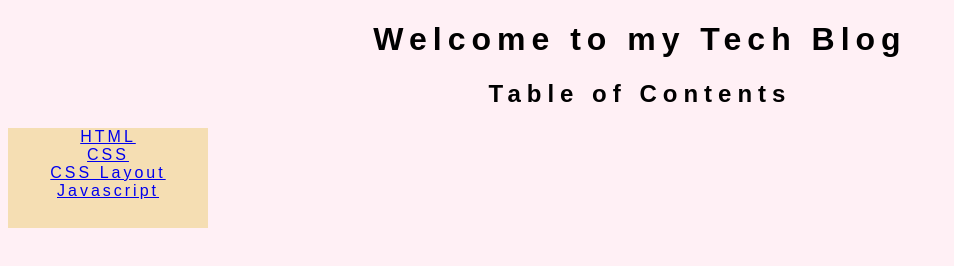
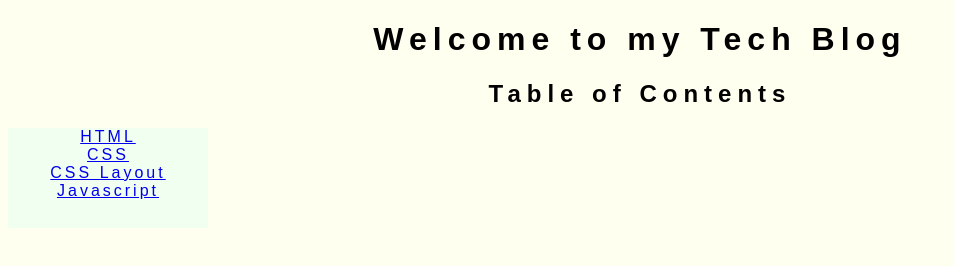
Before and after one commit to Hally-albeno/techblog, a plain HTML site: page index.html in a window 1280 px wide. Shown: the whole page, without its empty margins (0-954 px from the left). Drawn offline with Linux system fonts and the light colour scheme.

Commit message:
Update style.css

```diff
--- a/style.css
+++ b/style.css
@@ -5,7 +5,7 @@ li {letter-spacing: 3px}
 
 ul{
   list-style-type: none;
-  background-color: rgb(245,222,179);
+  background-color: rgb(240,255,240);
     width: 200px;
     height: 100px;
     padding-left: 0px;
@@ -16,5 +16,5 @@ ul{
   position: center;
 }
 body{
-  background-color: rgb(255,240,245);
+  background-color: rgb(255,255,240);
 }
```
